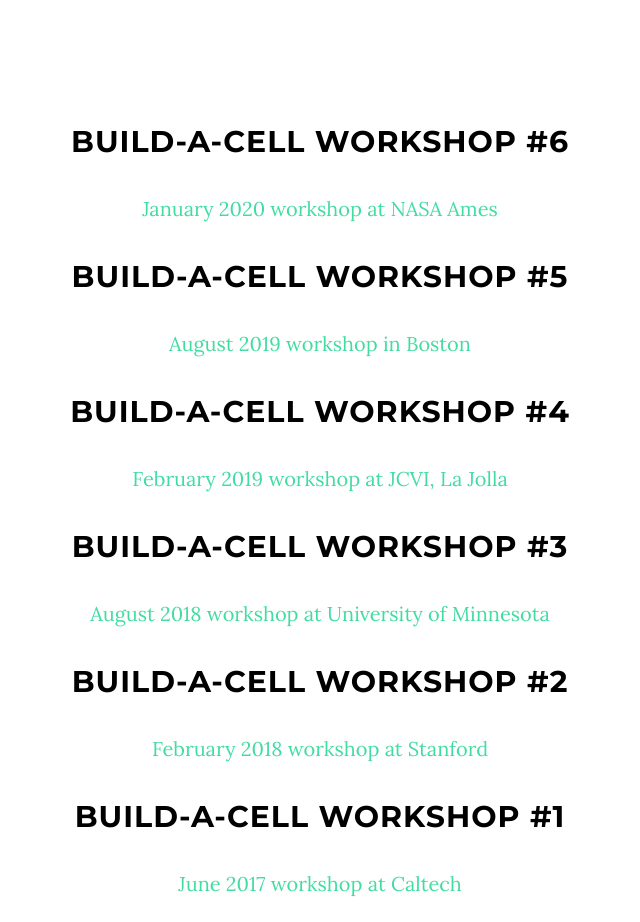
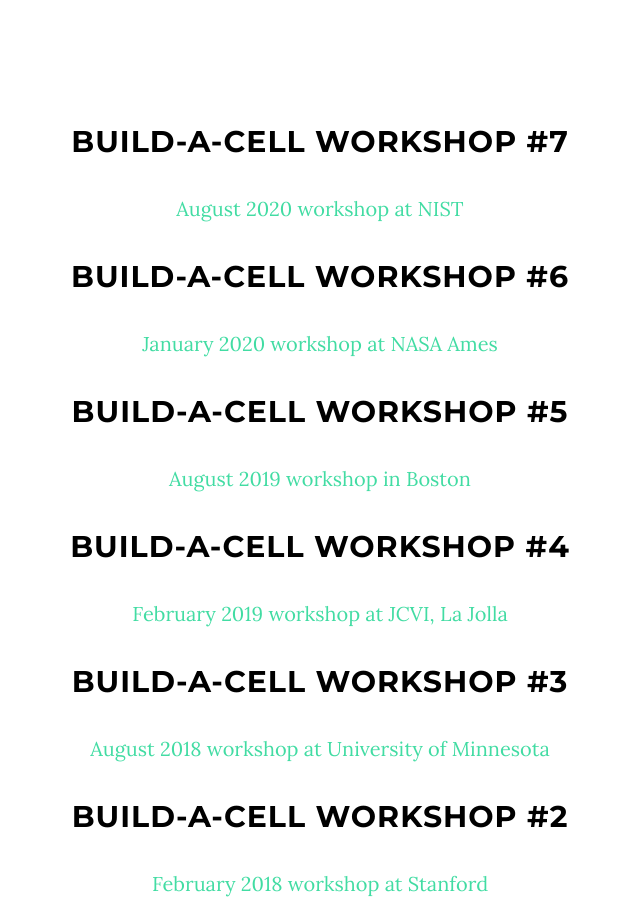
Before and after one commit to BuildACell/buildacell.github.io, a website: page index.html in a window 1280 px wide. Shown: the part 2060-2982 px from the top of the page, without its empty margins (320-960 px from the left). Drawn offline with nearby package versions, Linux system fonts and the light colour scheme; some packages are replaced by stand-ins of ours.

Commit message:
Update index.html

```diff
--- a/index.html
+++ b/index.html
@@ -123,6 +123,8 @@
     <section id="workshops" class="container content-section text-center">
         <div class="row">
             <div class="col-lg-8 col-lg-offset-2">
+              <h2>Build-a-Cell Workshop #7</h2>
+                 <p><a href="http://buildacell.io/engineering/workshop7/">August 2020 workshop at NIST</a></p>
               <h2>Build-a-Cell Workshop #6</h2>
                  <p><a href="http://buildacell.io/engineering/workshop6/">January 2020 workshop at NASA Ames</a></p>
               <h2>Build-a-Cell Workshop #5</h2>
```
